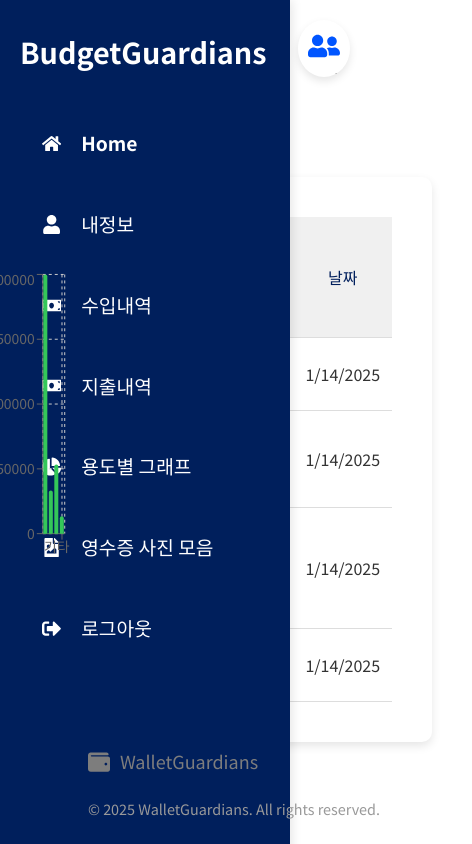
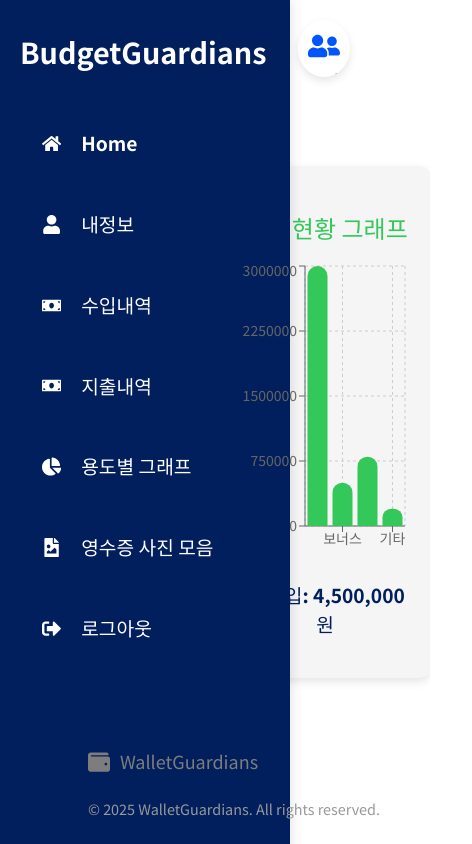
Before and after one commit to ChoiTheCreator/wallet-guardians-web, a React (Vite) app: page /income in a window 390 px wide. Shown: the whole page, 472 px wide, since content can reach past the window. Built offline with nearby package versions, Linux system fonts and the light colour scheme.

Commit message:
<Feat> IncomePage, ExpensePage Style 통일 및 Media Query 설정

```diff
--- a/src/pages/ExpensePage.jsx
+++ b/src/pages/ExpensePage.jsx
@@ -8,7 +8,7 @@ import {
   ResponsiveContainer,
   CartesianGrid,
 } from 'recharts';
-import '../style/ExpensePage.scss';
+import '../style/IncomeExpensePage.scss'; // ExpensePage, IncomePage 통합
 
 const ExpensePage = () => {
   // **더미 데이터 생성 (지출 현황)**
--- a/src/pages/GraphPage.jsx
+++ b/src/pages/GraphPage.jsx
@@ -28,6 +28,8 @@ const GraphPage = () => {
     { category: '여가 활동', item: '넷플릭스 구독', amount: 14_000 },
     { category: '기타', item: '책 구입', amount: 20_000 },
   ];
+
+  // 디버깅
   console.log(isSidebarOpen);
 
   // **그래프 데이터 생성**
--- a/src/pages/IncomePage.jsx
+++ b/src/pages/IncomePage.jsx
@@ -1,4 +1,4 @@
-import React from 'react';
+import React, { useContext } from 'react';
 import {
   BarChart,
   Bar,
@@ -8,9 +8,11 @@ import {
   ResponsiveContainer,
   CartesianGrid,
 } from 'recharts';
-import '../style/ExpensePage.scss'; // ExpensePage 스타일 재사용
+import { SidebarContext } from '../context/SidebarContext';
+import '../style/IncomeExpensePage.scss'; // ExpensePage, IncomePage 통합
 
 const IncomePage = () => {
+  const { isSidebarOpen } = useContext(SidebarContext);
   // **수입 데이터 생성**
   const incomeData = [
     { category: '월급', value: 3_000_000 },
@@ -22,12 +24,12 @@ const IncomePage = () => {
   const totalIncome = incomeData.reduce((acc, cur) => acc + cur.value, 0);
 
   return (
-    <div className="expense-wrapper">
+    <div className={`expense-wrapper ${isSidebarOpen ? 'sidebar-active' : ''}`}>
       {/* 좌측 섹션 -> 더미 서버 만들자 ㅅㅂ
       더미 서버로 연결하면, 컴포넌트 빼도 props 안까도됌 아오 */}
       <div className="expense-left">
         <div className="expense-summary-card">
-          <h3>수입 현황 그래프</h3>
+          <h3 style={{ color: '#34c759' }}>수입 현황 그래프</h3>
           <ResponsiveContainer width="100%" height={300}>
             <BarChart data={incomeData} barGap={10}>
               <CartesianGrid strokeDasharray="3 3" />
--- a/src/style/ExpensePage.scss
+++ b/src/style/IncomeExpensePage.scss
@@ -6,6 +6,26 @@
   max-width: 1200px;
   margin: 0 auto;
   gap: 30px;
+
+  @media (max-width: 900px) {
+    flex-direction: column; // 작은 화면에서는 세로 정렬
+    padding: 20px; // 패딩 줄임
+    gap: 15px; // 요소 간격 줄임
+
+    .expense-left {
+      margin-left: 200px;
+      width: 60%; // 좌측 섹션 전체 너비
+      max-width: none; // 고정 너비 해제
+      .expense-graph-card {
+        height: 300px; // 그래프 높이 제한
+        padding: 5px; // 내부 여백 줄임
+      }
+    }
+
+    .expense-right {
+      display: none; // 우측 섹션 숨김
+    }
+  }
 
   .expense-left,
   .expense-right {
```
